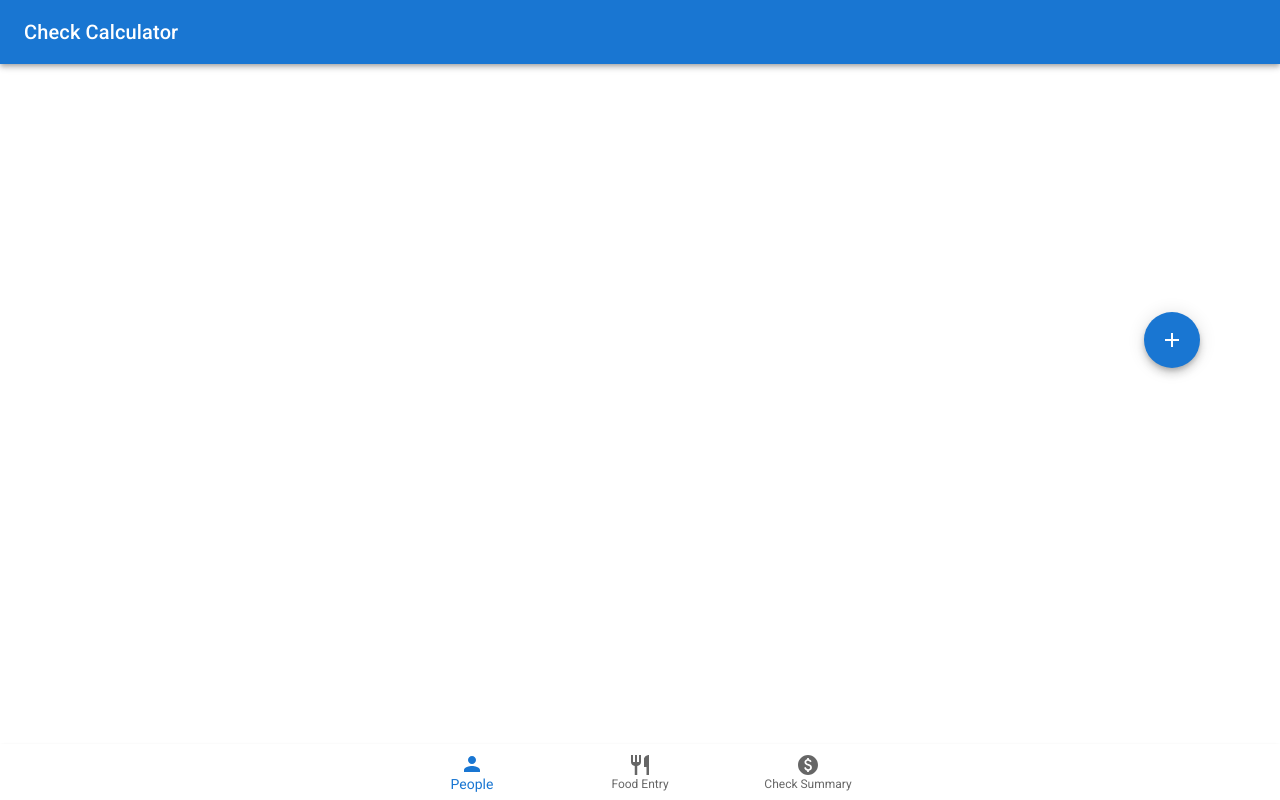
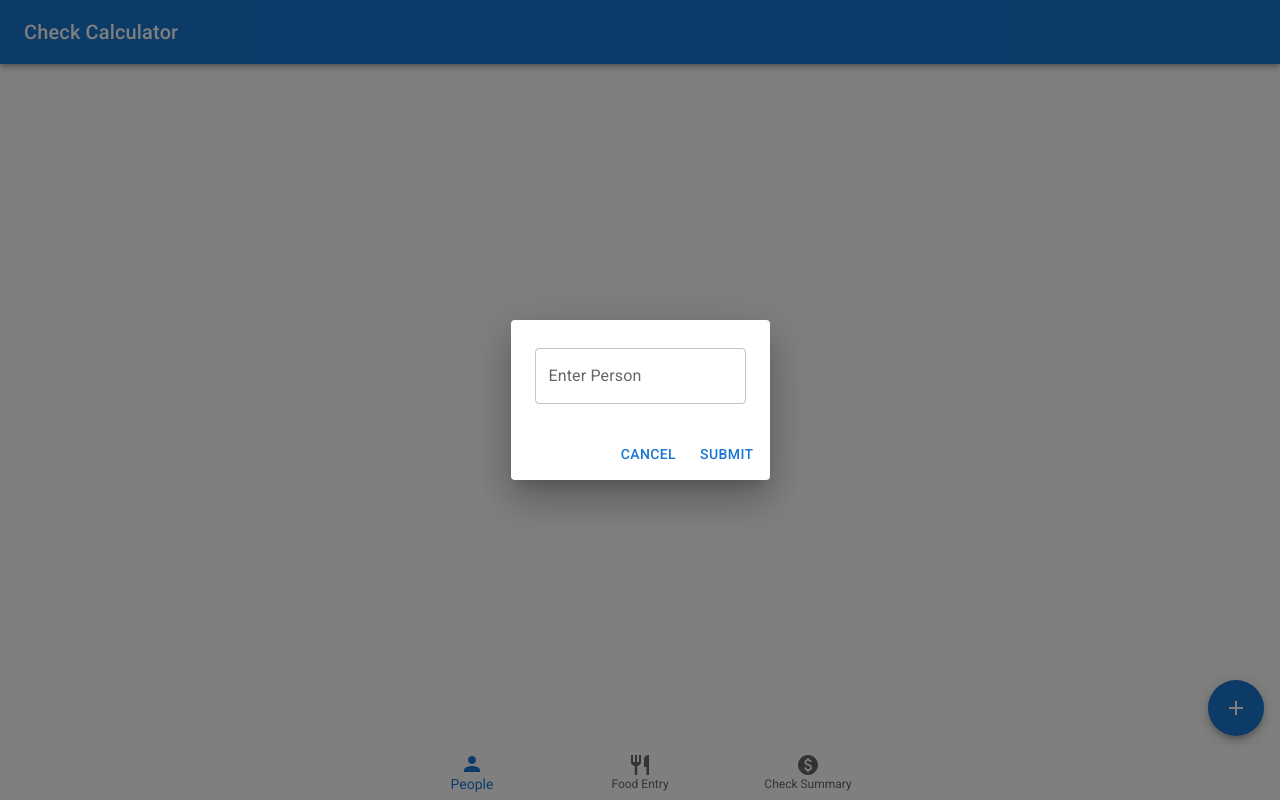
Before and after one commit to abhwang/CheckCalculator, a React (Vite) app: page / in a window 1280 px wide. Both pictures are taken after a click on the button "add". Built offline with nearby package versions, Linux system fonts and the light colour scheme.

Commit message:
Create PersonItem, modular DialogWindow

```diff
--- a/src/App.tsx
+++ b/src/App.tsx
@@ -1,12 +1,17 @@
 import { useState } from 'react'
 import CssBaseline from "@mui/material/CssBaseline";
-import { Box, Container, Paper } from '@mui/material'
+import { Box, Container, Fab, Paper } from '@mui/material'
 import FoodItem from './components/FoodItem'
-import FloatingActionButton from './components/FloatingActionButton';
 import BottomNavBar from './components/BottomNavBar';
-import { Paid, Restaurant, LunchDining, Person } from '@mui/icons-material';
+import { Paid, Restaurant, Person, Add } from '@mui/icons-material';
 import TopAppBar from './components/TopAppBar';
 import DialogWindow from './components/DialogWindow';
+import PersonItem from './components/PersonItem';
+
+interface Food {
+  itemName: string;
+  itemPrice: number;
+}
 
 function App() {
   // Bottom Navigation state
@@ -14,18 +19,24 @@ function App() {
 
   // Dialog Window state
   const [openDialog, setOpenDialog] = useState('');
-  const handlePersonClick = () => setOpenDialog('PERSON');
-  const handleItemClick = () => setOpenDialog('ITEM');
   const closeDialog = () => setOpenDialog('');
 
-
-  const [itemName, setItemName] = useState('');
-  const [items, setItems] = useState<string[]>([]);
+  // Items
+  const [item, setItem] = useState({
+    itemName: '',
+    itemPrice: 0,
+  });
+  const handleChange = (e: React.ChangeEvent<HTMLInputElement>) => {
+    setItem({ ...item, [e.target.name]: e.target.value });
+    console.log(item);
+  }
+  const [items, setItems] = useState<Food[]>([]);
   const addItem = () => {
-    setItems(prevItems => [...prevItems, itemName]);
+    setItems(items => [...items, item]);
     closeDialog();
   }
 
+  // People
   const [personName, setPersonName] = useState('');
   const [people, setPeople] = useState<string[]>([]);
   const addPerson = () => {
@@ -33,6 +44,17 @@ function App() {
     closeDialog();
   }
 
+
+  const handleClick = () => {
+    switch (navPosition) {
+      case 0:
+        setOpenDialog('PERSON');
+        break;
+      case 1:
+        setOpenDialog('ITEM');
+        break;
+    }
+  }
 
   const navItems = [
     {
@@ -49,20 +71,26 @@ function App() {
     },
   ];
 
-  const actionItems = [
+  const dialogFieldsPerson = [
     {
-      name: 'Food',
-      icon: LunchDining,
-      onClick: () => { handleItemClick() },
+      label: 'Enter Person',
+      name: 'person',
+      onChange: (e: React.ChangeEvent<HTMLInputElement>) => setPersonName(e.currentTarget.value)
+    }
+  ]
+
+  const dialogFieldsFoods = [
+    {
+      label: 'Enter Item',
+      name: 'itemName',
+      onChange: handleChange
     },
     {
-      name: 'Person',
-      icon: Person,
-      onClick: () => { handlePersonClick() },
-    },
-  ];
-
-
+      label: 'Enter Price',
+      name: 'itemPrice',
+      onChange: handleChange
+    }
+  ]
 
   return (
     <>
@@ -77,32 +105,51 @@ function App() {
           {navPosition === 0 &&
             <>
               <div className='list-container'>
-                {items.map((item) => {
-                  return <FoodItem item={item} people={people} />
+                {people.map((person, index) => {
+                  return <PersonItem key={index} person={person} onClick={(e) => {
+                    return (<DialogWindow
+                      open={openDialog === 'PERSON'}
+                      onClose={closeDialog}
+                      onSubmit={addPerson}
+                      textItems={dialogFieldsPerson}
+                    />
+                    )
+                  }} />
                 })}
               </div>
 
               <DialogWindow
                 open={openDialog === 'PERSON'}
-                label='Enter Person'
                 onClose={closeDialog}
                 onSubmit={addPerson}
-                onChange={(e) => setPersonName(e.currentTarget.value)}
+                textItems={dialogFieldsPerson}
+              />
+            </>
+          }
+          {navPosition === 1 &&
+            <>
+              <div className='list-container'>
+                {items.map((item, index) => {
+                  return <FoodItem key={index} itemName={item.itemName} itemPrice={item.itemPrice} people={people} />
+                })}
+              </div>
+
+              <DialogWindow
+                open={openDialog === 'ITEM'}
+                onClose={closeDialog}
+                onSubmit={addItem}
+                textItems={dialogFieldsFoods}
               />
             </>
           }
 
-
-
-          <DialogWindow
-            open={openDialog === 'ITEM'}
-            label='Enter Item'
-            onClose={closeDialog}
-            onSubmit={addItem}
-            onChange={(e) => setItemName(e.currentTarget.value)}
-          />
-
-          <FloatingActionButton actionItems={actionItems} />
+          <Fab
+            color="primary"
+            aria-label="add"
+            sx={{ position: 'absolute', bottom: 64, right: 16 }}
+            onClick={handleClick}>
+            <Add />
+          </Fab>
         </Container >
 
         <Paper sx={{ position: 'fixed', bottom: 0, left: 0, right: 0 }} elevation={1}>
--- a/src/components/BottomNavBar.tsx
+++ b/src/components/BottomNavBar.tsx
@@ -1,4 +1,3 @@
-import { useState } from 'react';
 import { BottomNavigation, BottomNavigationAction, SvgIconTypeMap } from '@mui/material'
 import { OverridableComponent } from '@mui/material/OverridableComponent';
 
@@ -13,16 +12,16 @@ interface NavItem {
   icon: OverridableComponent<SvgIconTypeMap<{}, "svg">> & { muiName: string; };
 }
 
-export default function BottomNavBar({ navItems, position, onChange }: NavItemProps) {
+export default function BottomNavBar(props: NavItemProps) {
 
   return (
     <BottomNavigation
       showLabels
-      value={position}
-      onChange={onChange}
+      value={props.position}
+      onChange={props.onChange}
     >
 
-      {navItems.map((item, index) => {
+      {props.navItems.map((item, index) => {
         return (
           <BottomNavigationAction key={index} label={item.name} icon={<item.icon />} />
         )
--- a/src/components/DialogWindow.tsx
+++ b/src/components/DialogWindow.tsx
@@ -4,34 +4,45 @@ import DialogActions from '@mui/material/DialogActions';
 import DialogContent from '@mui/material/DialogContent';
 import { Button } from '@mui/material';
 
-interface Props {
+interface DialogProps {
   open: boolean;
-  label: string;
   onClose: (e: React.MouseEvent<HTMLElement>) => void;
   onSubmit: (e: React.MouseEvent<HTMLElement>) => void;
+  textItems: TextItem[];
+}
+
+interface TextItem {
+  label: string;
+  name: string;
   onChange: (e: React.ChangeEvent<HTMLInputElement>) => void;
 }
 
-export default function DialogWindow({ open, label, onClose, onSubmit, onChange }: Props) {
+export default function DialogWindow(props: DialogProps) {
 
   return (
     <div>
-      <Dialog open={open} onClose={onClose}>
+      <Dialog open={props.open} onClose={props.onClose}>
         <DialogContent>
+          {props.textItems.map((item, index) => {
+            return (
               <TextField
+                key={index}
                 autoFocus
                 margin="dense"
-            id="name"
-            label={label}
+                name={item.name}
+                id={item.name}
+                label={item.label}
                 type="text"
                 fullWidth
-            variant="standard"
-            onChange={onChange}
+                variant="outlined"
+                onChange={item.onChange}
               />
+            )
+          })}
         </DialogContent>
         <DialogActions>
-          <Button onClick={onClose}>Cancel</Button>
-          <Button onClick={onSubmit}>Submit</Button>
+          <Button onClick={props.onClose}>Cancel</Button>
+          <Button onClick={props.onSubmit}>Submit</Button>
         </DialogActions>
       </Dialog>
     </div>
--- a/src/components/FloatingActionButton.tsx
+++ /dev/null
@@ -1,45 +0,0 @@
-import { useState } from 'react';
-import Box from '@mui/material/Box';
-import SpeedDial from '@mui/material/SpeedDial';
-import SpeedDialIcon from '@mui/material/SpeedDialIcon';
-import SpeedDialAction from '@mui/material/SpeedDialAction';
-import { OverridableComponent } from '@mui/material/OverridableComponent';
-import { SvgIconTypeMap } from '@mui/material';
-
-export interface ActionItemProps {
-  actionItems: ActionItem[];
-}
-
-export interface ActionItem {
-  name: string;
-  icon: OverridableComponent<SvgIconTypeMap<{}, "svg">> & { muiName: string; };
-  onClick: (e: React.MouseEvent<HTMLElement>) => void
-}
-
-export default function FloatingActionButton({ actionItems }: ActionItemProps) {
-  const [open, setOpen] = useState(false);
-  const handleOpen = () => setOpen(true);
-  const handleClose = () => setOpen(false);
-
-  return (
-    <Box sx={{ height: 320, transform: 'translateZ(0px)', flexGrow: 1 }}>
-      <SpeedDial
-        ariaLabel="Add item"
-        sx={{ position: 'absolute', bottom: 16, right: 16 }}
-        icon={<SpeedDialIcon />}
-        onClose={handleClose}
-        onOpen={handleOpen}
-        open={open}
-      >
-        {actionItems.map((action) => (
-          <SpeedDialAction
-            key={action.name}
-            icon={<action.icon />}
-            tooltipTitle={action.name}
-            onClick={action.onClick}
-          />
-        ))}
-      </SpeedDial>
-    </Box>
-  );
-}
--- a/src/components/FoodItem.tsx
+++ b/src/components/FoodItem.tsx
@@ -1,13 +1,14 @@
 import { ExpandMore, ExpandLess } from '@mui/icons-material';
-import { Checkbox, Collapse, List, ListItem, ListItemButton, ListItemIcon, ListItemText } from '@mui/material'
+import { Checkbox, Collapse, List, ListItem, ListItemButton, ListItemText } from '@mui/material'
 import { useState } from 'react'
 
 interface Props {
-  item: string;
+  itemName: string;
+  itemPrice: number;
   people: string[];
 }
 
-export default function FoodItem({ item, people }: Props) {
+export default function FoodItem(props: Props) {
   const [open, setOpen] = useState(false);
   const handleClick = () => {
     setOpen(!open);
@@ -18,25 +19,28 @@ export default function FoodItem({ item, people }: Props) {
     setChecked(!checked);
   }
 
+  const convertedPrice = '$' + (Math.round(props.itemPrice * 100) / 100).toFixed(2);
+
   return (
     <List>
       <ListItemButton onClick={handleClick}>
-        <ListItemText>{item}</ListItemText>
-        {people.length > 0 &&
-          <>
-            {open ? <ExpandLess /> : <ExpandMore />}
-          </>
+        <ListItemText primary={props.itemName} secondary={convertedPrice}></ListItemText>
+        {
+          props.people.length > 0 &&
+          <>{open ? <ExpandLess /> : <ExpandMore />}</>
         }
       </ListItemButton>
+
       <Collapse in={open} timeout="auto" unmountOnExit>
         <List component="div" disablePadding>
-          {people.map((person) => {
+          {props.people.map((person) => {
             return (
               <ListItem
                 sx={{ pl: 4 }}
                 secondaryAction={
                   <Checkbox
                     edge="end"
+                    checked={checked}
                     onChange={handleToggle}
                   />
                 }
--- /dev/null
+++ b/src/components/PersonItem.tsx
@@ -0,0 +1,26 @@
+import { Edit } from '@mui/icons-material';
+import { IconButton, List, ListItem, ListItemText } from '@mui/material'
+
+interface Props {
+  person: string;
+  onClick: (e: React.MouseEvent<HTMLElement>) => void
+}
+
+export default function PersonItem(props: Props) {
+
+  return (
+    <List>
+      <ListItem
+        secondaryAction={
+          <IconButton
+            edge="end"
+            aria-label="Edit"
+            onClick={props.onClick}>
+            <Edit />
+          </IconButton>
+        }>
+        <ListItemText>{props.person}</ListItemText>
+      </ListItem>
+    </List>
+  )
+}
```
Lines whose indentation alone changed are shown as unchanged.
